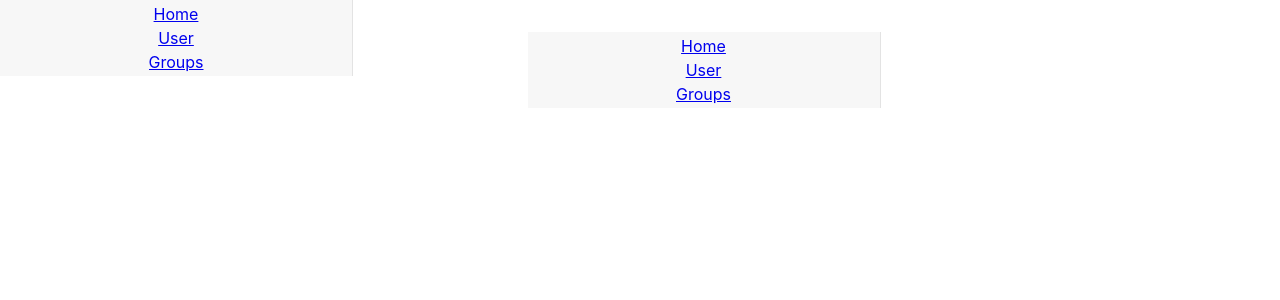
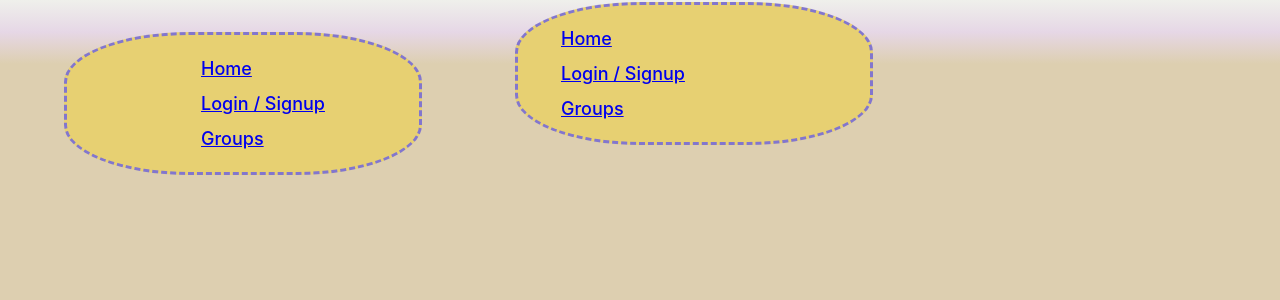
Before and after one commit to badihaki/phase-5-project-tabletop-manager, a React (Create React App) app in the folder client/: page /nav in a window 1280 px wide. Shown: the top 300 px of the page. Built offline with nearby package versions, Linux system fonts and the light colour scheme; no server answers; what @rails/actioncable would draw is missing.

Commit message:
bug fixes, implemented new css

```diff
--- a/client/src/App.css
+++ b/client/src/App.css
@@ -1,5 +1,12 @@
+body {
+  background-color: rgb(221, 207, 176);
+}
+
 .App {
-  text-align: center;
+  padding: 2rem 4rem;
+  width: 100%;
+  top: 0%;
+  background-image: linear-gradient(rgb(239, 240, 235),rgb(230, 215, 230),rgb(221, 207, 176));
 }
 
 .App > div {
@@ -7,38 +14,73 @@
   flex-flow: column nowrap;
   align-items: center;
 }
- .detail {
-  flex: 1;
-  padding: 2rem 4rem;
-  width: 100%;
-  position: absolute;
-  top: 0%;
-}
 
 .sidebar {
   width: 22rem;
-  background-color: #f7f7f7;
-  border-right: solid 1px #e3e3e3;
-  display: flex;
-  flex-direction: column;
+  background-color: rgb(231, 208, 114);
   z-index: 1;
-  position: relative;
-}
-
-.sidebar > * {
-  padding-left: 2rem;
-  padding-right: 2rem;
-  flex: 1;
-  overflow: auto;
-  padding-top: 1rem;
+  position: fixed;
+  text-align: justify;
+  border-radius: 35%;
+  border: rgb(130, 118, 206);
+  border-style: dashed;
 }
 
 .sidebar ul {
-  padding: 0;
-  margin: 0;
+  margin: 4;
   list-style: none;
+  display: flex;
+  flex-direction: column;
 }
 
 .sidebar li {
   margin: 0.25rem 0;
+  padding: 3px;
 }
+
+.sidebar a:link {
+  color: rgb(#0c031b);
+  font-weight: 500;
+  font-size: 18px;
+  display: inline-block;
+}
+
+.sidebar a:visited {
+  color: rgb(#724dac);
+}
+
+.sidebar a:hover {
+  color: rgb(#e1d7f0);
+}
+
+.sidebar a:active {
+  color: rgb(#1014fc);
+  font-size: 23px;
+}
+
+.sidebar button {
+  background-color: antiquewhite;
+  border: none;
+  padding-top: 10px;
+  padding-bottom: 10px;
+  border-radius: 25%;
+  font-size: 15px;
+  text-align: center;
+  font-weight: 900;
+  font-style: oblique;
+  color: #0c031b;
+}
+
+#detail {
+  text-align: center;
+  position: relative;
+  right: 10px;
+  bottom: 30px;
+}
+
+h1 {
+  font-weight: bolder;
+  color: #0c031b;
+  background-image: linear-gradient(rgb(220, 220, 238),rgb(206, 186, 206));
+  border-radius: 55%;
+}
--- a/client/src/App.js
+++ b/client/src/App.js
@@ -81,7 +81,7 @@ function App() {
   return (
     <div className="App">
         <NavigationBar />
-        <div className='detail'>
+        <div id='detail'>
           <Outlet />
         </div>
     </div>
--- a/client/src/components/Characters.js
+++ b/client/src/components/Characters.js
@@ -184,7 +184,7 @@ function Characters(){
 
         return(
             <div>
-                <h2>{user.name}'s Character Page</h2>
+                <h1>{user.name}'s Character Page</h1>
                 List of characters:
                 <ul>
                     {characterList()}
@@ -198,8 +198,18 @@ function Characters(){
         )
     }
 
+    function NotLoggedInComponent(){
+        return(
+            <div>
+                Error: Not signed in
+                <br />
+                <SignUpLogIn />
+            </div>
+        )
+    }
+
     return(
-        user? <CharacterComponent /> : <SignUpLogIn />
+        user? <CharacterComponent /> : <NotLoggedInComponent />
     )
 }
 
--- a/client/src/components/MessageBoard.js
+++ b/client/src/components/MessageBoard.js
@@ -7,6 +7,7 @@ import GroupMessages from "./GroupMessages";
 import Message from "./Message";
 import ActionCable, { ActionCableConsumer, ActionCableProvider } from 'react-actioncable-provider'
 import MessageUpdater from "./MessageUpdater";
+import SignUpLogIn from "./SignUpLogIn";
 // import GroupMessageConnection from "./GroupMessagesConnection";
 
 function MessageBoard(){
@@ -15,7 +16,17 @@ function MessageBoard(){
     const {messages, setMessages} = useContext(MessagesContext);
     const {id} = useParams();
 
+    function MessageBoardComponent(){
+        //
         const group = groups.find(group => group.id==id)
+        // const group =()=> {
+        //     if(groups != null){
+        //         return groups.find(group => group.id==id)
+        //     }
+        //     else{
+        //         return null
+        //     }
+        // }
 
         const [ messageForm, setMessageForm ] = useState({
             "content":"",
@@ -171,5 +182,21 @@ return(
             )
         }
     }
+    function NotLoggedInComponent(){
+        return(
+            <div>
+                Error: Not logged in
+                <br />
+                <SignUpLogIn />
+            </div>
+        )
+    }
+
+    return(
+        <div>
+            { user? <MessageBoardComponent /> : <NotLoggedInComponent /> }
+        </div>
+    )
+}
 
 export default MessageBoard;
--- a/client/src/components/Navigation.js
+++ b/client/src/components/Navigation.js
@@ -18,7 +18,7 @@ function NavigationBar(){
                     <Link to={"/home"}> Home </Link>
                 </li>
                 <li>
-                    <Link to={"/dashboard"}> User </Link>
+                    <Link to={"/dashboard"}> { user? "Dashboard" : "Login / Signup" } </Link>
                 </li>
                 <li>
                     <Link to={"/groups"}> Groups </Link>
```
Also changed, not shown: 1 other file (tests, documents, lock files or other folders). Lines whose indentation alone changed are shown as unchanged.
